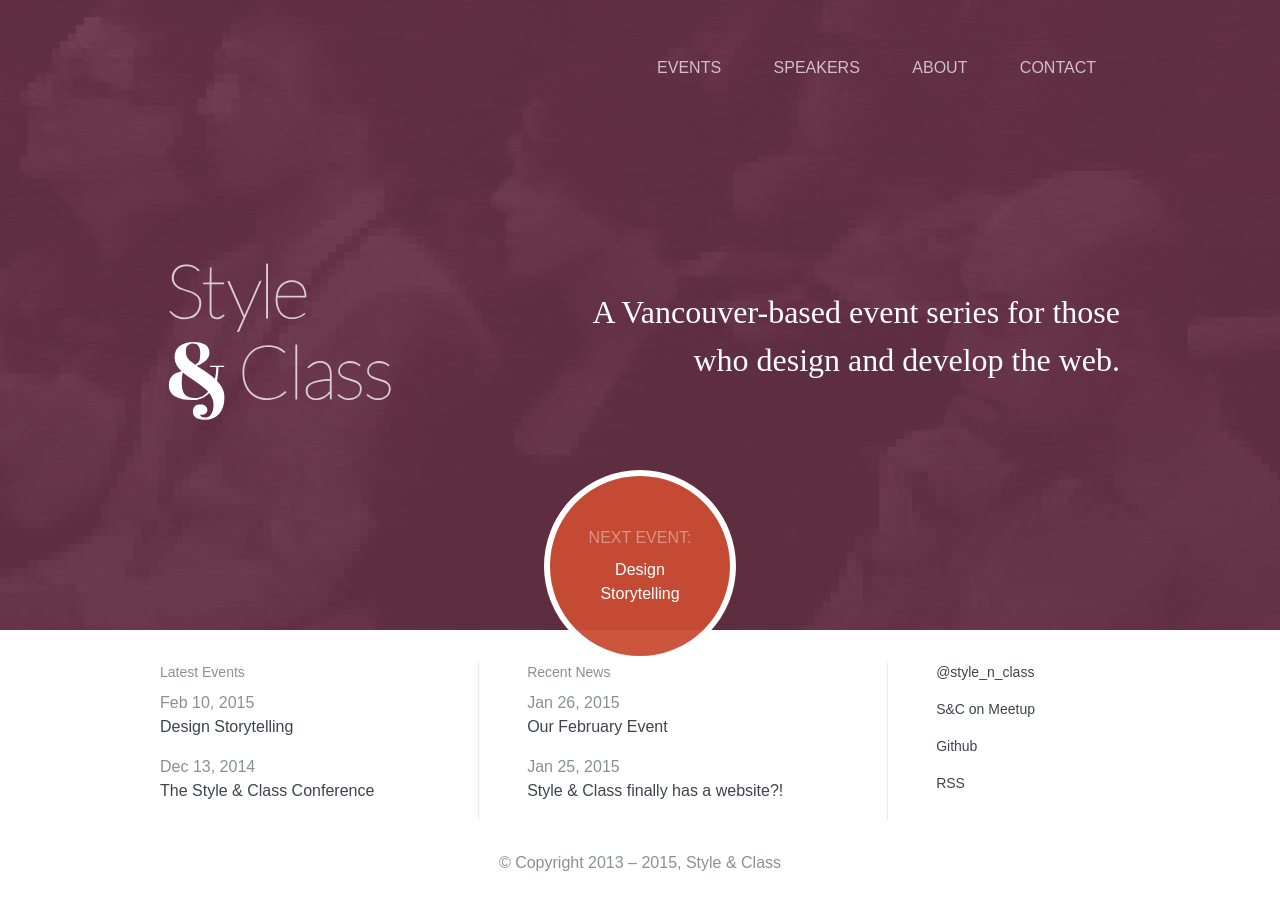
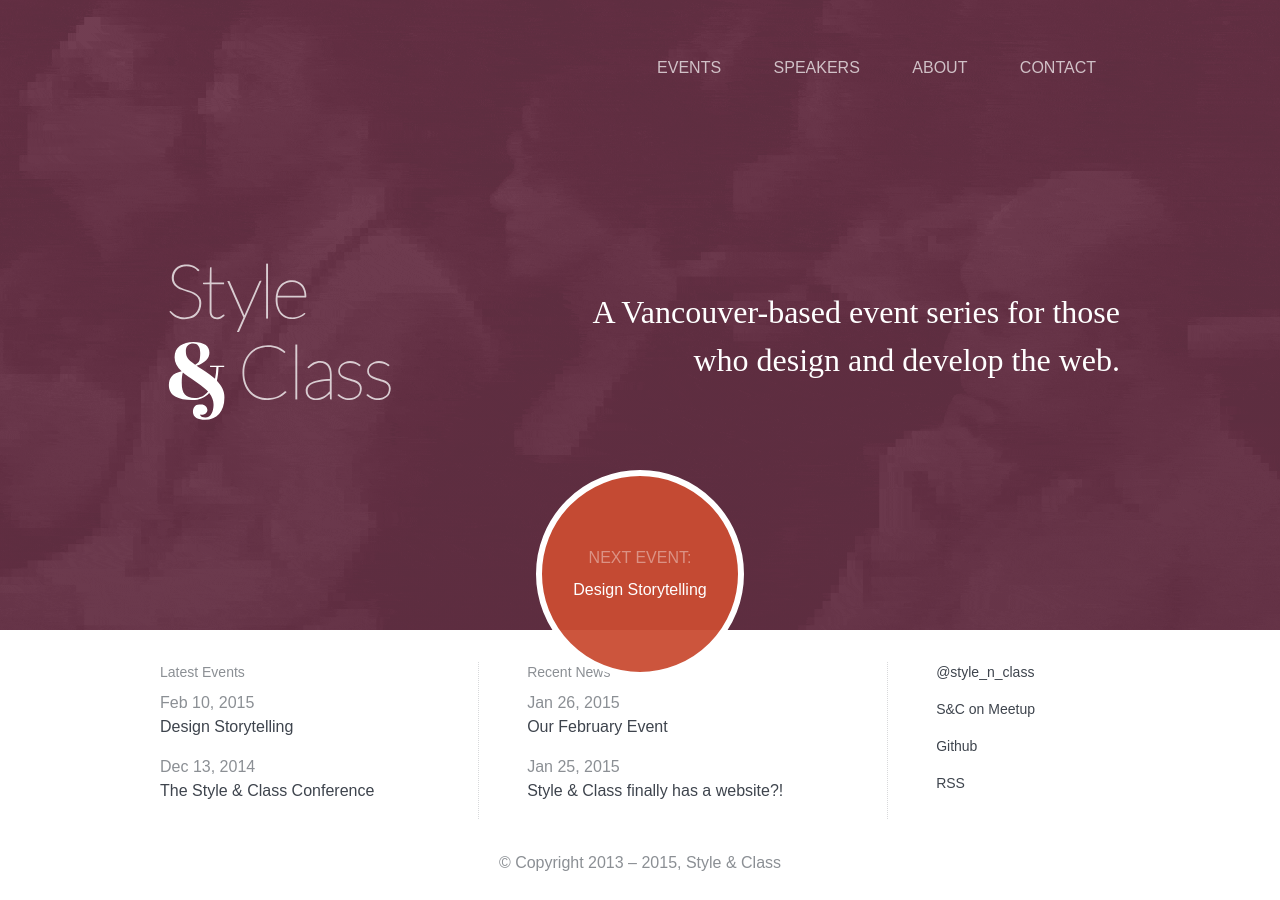
Before and after one commit to styleandclass/styleandclass.ca, a Jekyll site: the page built from root/index.html, in a window 1280 px wide. Built offline with Jekyll 4.4.1, drawn with Linux system fonts in a browser that asks for light colours.

Commit message:
Home page adjustment

```diff
--- a/root/_sass/_layout-home.scss
+++ b/root/_sass/_layout-home.scss
@@ -126,7 +126,7 @@
 .home-event-next {
     @include screen-medium {
         position: absolute;
-        bottom: -2rem;
+        bottom: -3rem;
         width: 960px;
         margin: 0 auto;
         text-align: center;
@@ -142,8 +142,8 @@
         align-content: center;
         justify-content: center;
 
-        width: 12rem;
-        height: 12rem;
+        width: 13rem;
+        height: 13rem;
         padding: 1.5rem;
         margin: 0 auto;
         border-radius: 50%;
```
Also changed, not shown: 2 other files.
